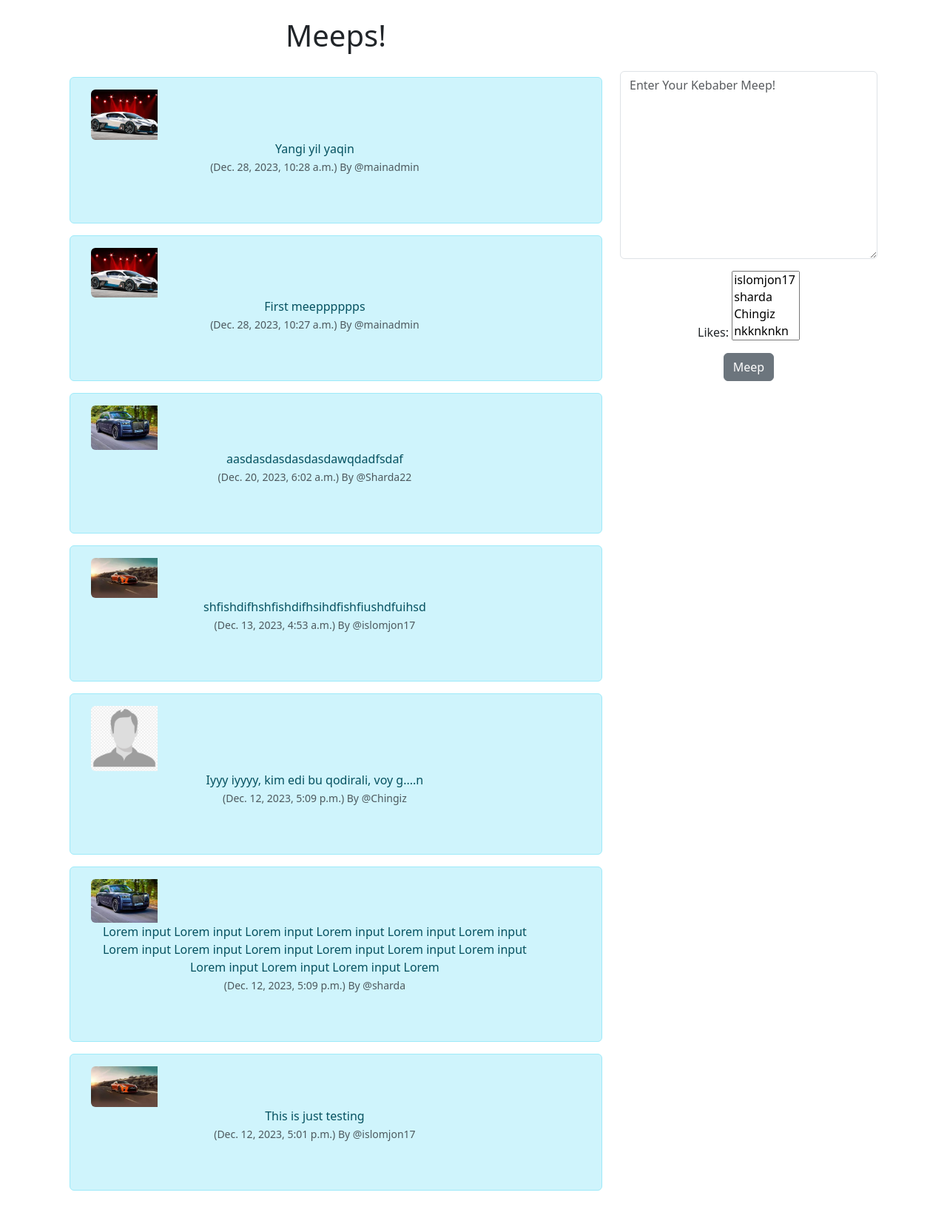
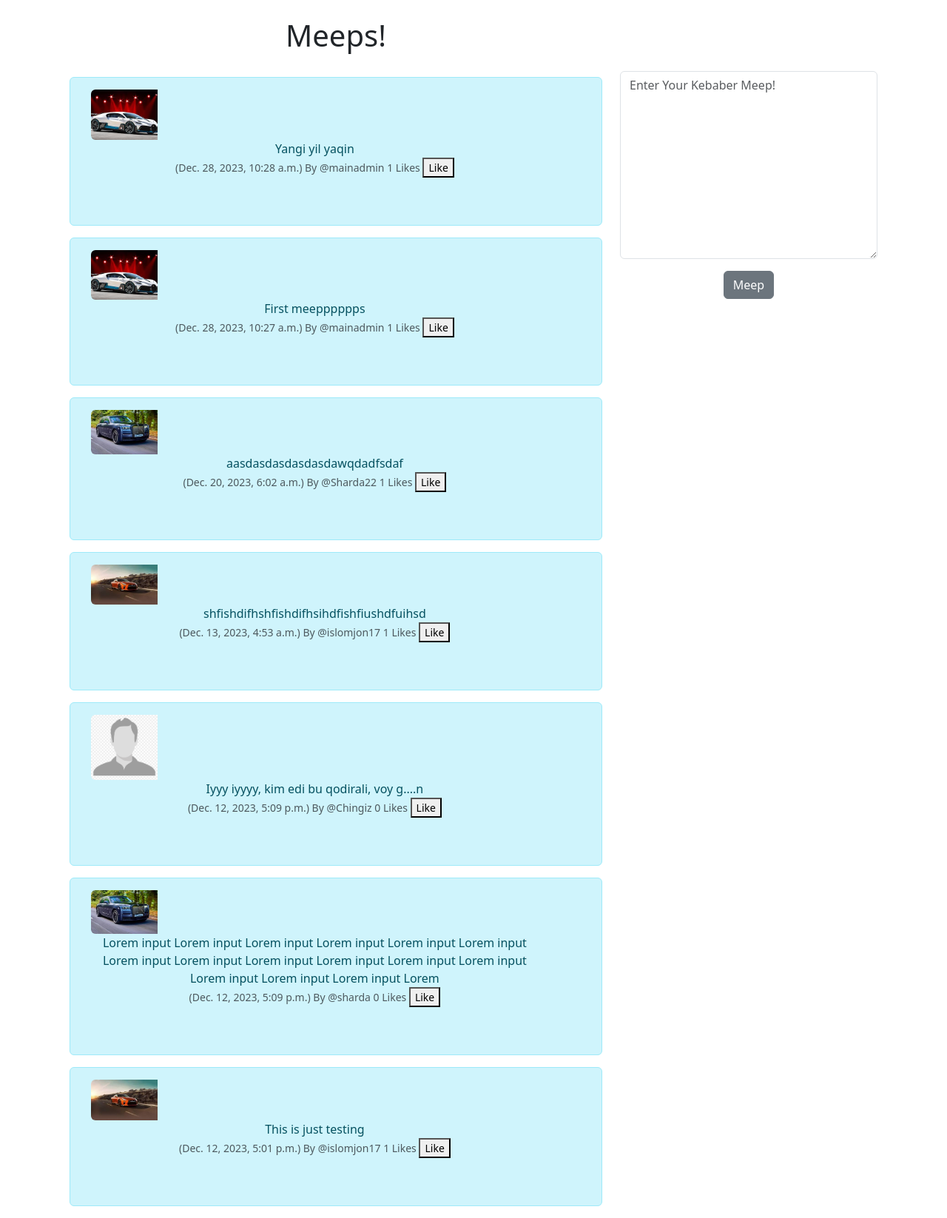
Before and after one commit to islomjon17/djangowednesday_twitter, a Django app: page / in a window 1280 px wide. Shown: the part 56-1702 px from the top of the page at 74% size. Before the commit the page ends 1665 px from the top, so only its background shows below. Run offline with Django 4.2, Linux system fonts and the light colour scheme; a user stored in the database is signed in; data comes from the database, SQL or seed files in the repository; both versions use the stored data as it was after the commit.

Commit message:
updated like button andfixed errors

```diff
--- a/twitterclone/forms.py
+++ b/twitterclone/forms.py
@@ -28,7 +28,7 @@ class MeepForm(forms.ModelForm):
 
     class Meta:
         model = Meep
-        exclude = ("user", )
+        exclude = ("user", "likes", )
 
 
 class SignUpForm(UserCreationForm):
--- a/twitterclone/templates/home.html
+++ b/twitterclone/templates/home.html
@@ -38,6 +38,67 @@
             ({{ meeps.created_at }}) By
 
             @{{ meeps.user.username }}
+
+
+
+
+          <!--   <a href="#" id="like-button" onclick="likePost({{ meeps.id }})">
+            <span id="like-icon">&#x1F44D;</span>
+            <span id="like-count">{{ meeps.number_of_likes }}</span> Likes
+            </a> -->
+
+<!--          <span id="like-count-{{ meeps.id }}">{{ meeps.number_of_likes }}</span> Likes
+
+  <a href="#" onclick="likePost({{ meeps.id }}, 'like-count-{{ meeps.id }}')">
+    Like
+  </a> -->
+
+
+
+
+
+<!-- JAVA SCRIPT SECTION FOR CALCULATE LIKES -->
+
+<!-- Use a unique ID for each like count -->
+  <span id="like-count-{{ meeps.id }}">{{ meeps.number_of_likes }}</span> Likes
+
+  <!-- Create a like button -->
+  <button onclick="likePost({{ meeps.id }}, 'like-count-{{ meeps.id }}')" id="like-button-{{ meeps.id }}">
+    {% if meeps.is_liked_by_current_user %}Unlike{% else %}Like{% endif %}
+  </button>
+
+  <script>
+    function likePost(meepId, likeCountId) {
+      var xhr = new XMLHttpRequest();
+      xhr.onreadystatechange = function() {
+        if (xhr.readyState === XMLHttpRequest.DONE) {
+          if (xhr.status === 200) {
+            // Parse the JSON response
+            var response = JSON.parse(xhr.responseText);
+            // Update the respective like count on success
+            document.getElementById(likeCountId).innerText = response.likes;
+            // Toggle the like/unlike text on the button
+            var likeButton = document.getElementById('like-button-' + meepId);
+            if (response.liked) {
+              likeButton.innerText = 'Unlike';
+            } else {
+              likeButton.innerText = 'Like';
+            }
+          } else {
+            console.error('Error:', xhr.status);
+          }
+        }
+      };
+      xhr.open("POST", "/update_likes/" + meepId + "/", true);
+      xhr.setRequestHeader("X-CSRFToken", "{{ csrf_token }}");
+      xhr.send();
+    }
+  </script>
+<!-- END OF JAVA SCRIPT SECTION FOR CALCULATE LIKES -->
+
+
+
+
           </small>
           <br/> <br/><br/>
         </div>
@@ -45,6 +106,9 @@
       </div>
      </div>
   </div>
+
+
+
 {% endfor %}
 
 
--- a/twitterclone/urls.py
+++ b/twitterclone/urls.py
@@ -17,7 +17,7 @@ urlpatterns = [
     path('register_user', views.register_user, name='register'),
     path('update_user', views.update_user, name='update_user'),
     # path(),
-    path('update_likes/<int:pk>', views.update_likes, name='update_likes'),
+    path('update_likes/<int:pk>/', views.update_likes, name='update_likes'),
     # path(),
 
 
--- a/twitterclone/views.py
+++ b/twitterclone/views.py
@@ -138,26 +138,37 @@ def update_user(request):
 
 
 
-def update_likes(request, pk):
-    if request.method == 'POST' and request.is_ajax():
-        new_data = request.POST.get('new_data')
-        if request.user.is_authenticated:
-            meep = get_object_or_404(Meep, id=pk)
-            if meep.likes.filter(id=request.user.id):
-                meep.likes.remove(request.user)
-            else:
-                meep.likes.add(request.user)
+# def update_likes(request, pk):
+#     if request.user.is_authenticated:
+#         meep = get_object_or_404(Meep, id=pk)
+#         if meep.likes.filter(id=request.user.id):
+#             meep.likes.remove(request.user)
+#         else:
+#             meep.likes.add(request.user)
 
 
-            return redirect('home')
-
-    #         return JsonResponse({'message': 'Data updated successfully'})
-    # return JsonResponse({'message': 'Invalid request'})
+#         return redirect('home')
 
 
 
 
 
+
+#     else:
+#         messages.success(request, ("You must to loged in to view that page!!!"))
+#         return redirect('home')
+
+
+
+
+def update_likes(request, pk):
+    if request.method == 'POST' and request.user.is_authenticated:
+        meep = get_object_or_404(Meep, id=pk)
+        if meep.likes.filter(id=request.user.id):
+            meep.likes.remove(request.user)
         else:
-            messages.success(request, ("You must to loged in to view that page!!!"))
-            return redirect('home')
+            meep.likes.add(request.user)
+
+        # Return the updated number of likes
+        return JsonResponse({'likes': meep.number_of_likes()}, status=200)
+    return JsonResponse({}, status=400)
```
Also changed, not shown: db.sqlite3.
